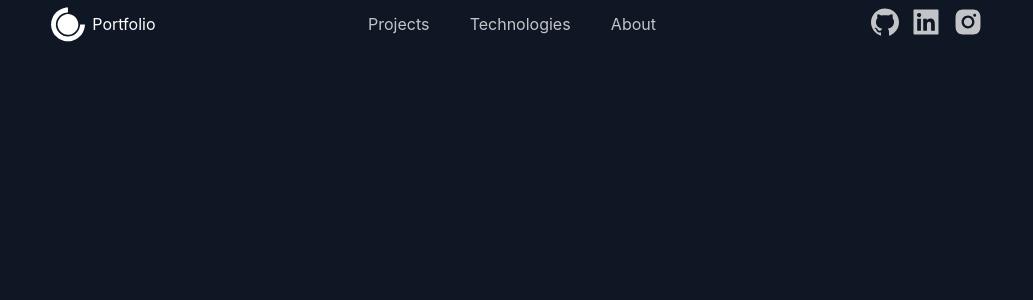
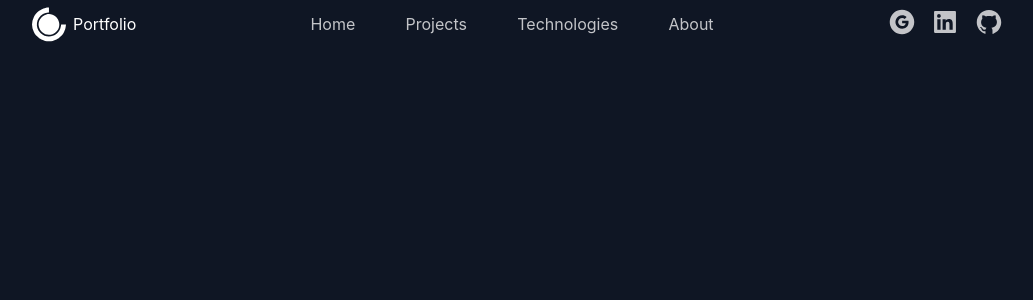
Before and after one commit to eslamsobhy/portfolio-app, a React (Create React App) app: page /projects in a window 1280 px wide. Shown: the top 300 px of the page, without its empty margins (126-1159 px from the left). Built offline with nearby package versions, Linux system fonts and the light colour scheme; the HTML template or start-up script is replaced by a standard one.

Commit message:
added the links and icons dynamically

```diff
--- a/src/components/Header/header.css
+++ b/src/components/Header/header.css
@@ -10,7 +10,7 @@
 .nav-links {
   display: flex;
   justify-content: space-between;
-  width: 25%;
+  width: 35%;
   align-items: center;
 }
 
--- a/src/components/Header/header.js
+++ b/src/components/Header/header.js
@@ -1,8 +1,10 @@
 import React from "react";
 import "./header.css";
 
+// links and icons
+import { links, social } from "../../data";
+
 // icons
-import { AiFillGithub, AiFillInstagram, AiFillLinkedin } from "react-icons/ai";
 import { DiCssdeck } from "react-icons/di";
 
 const Header = () => {
@@ -15,20 +17,22 @@ const Header = () => {
           </a>
         </div>
         <div className="nav-links">
-          <div className="nav-link">Projects</div>
-          <div className="nav-link">Technologies</div>
-          <div className="nav-link">About</div>
+          {links.map((link) => {
+            return (
+              <div className="nav-link" key={link.id}>
+                {link.text}
+              </div>
+            );
+          })}
         </div>
         <div className="nav-icons">
-          <div className="nav-icon">
-            <AiFillGithub size="2rem" />
-          </div>
-          <div className="nav-icon">
-            <AiFillLinkedin size="2rem" />
-          </div>
-          <div className="nav-icon">
-            <AiFillInstagram size="2rem" />
-          </div>
+          {social.map((icon) => {
+            return (
+              <div className="nav-icon" key={icon.id}>
+                {icon.icon}
+              </div>
+            );
+          })}
         </div>
       </nav>
     </div>
--- a/src/data.js
+++ b/src/data.js
@@ -16,12 +16,16 @@ export const social = [
   {
     id: 1,
     url: "mailto:eslamsobhy206@gmail.com",
-    icon: <AiFillGoogleCircle />,
+    icon: <AiFillGoogleCircle size="1.75rem" />,
   },
   {
     id: 2,
     url: "https://www.linkedin.com/in/eslam-sobhy-800249175",
-    icon: <AiFillLinkedin />,
+    icon: <AiFillLinkedin size="1.75rem" />,
   },
-  { id: 3, url: "https://www.github.com/eslamsobhy", icon: <AiFillGithub /> },
+  {
+    id: 3,
+    url: "https://www.github.com/eslamsobhy",
+    icon: <AiFillGithub size="1.75rem" />,
+  },
 ];
```
